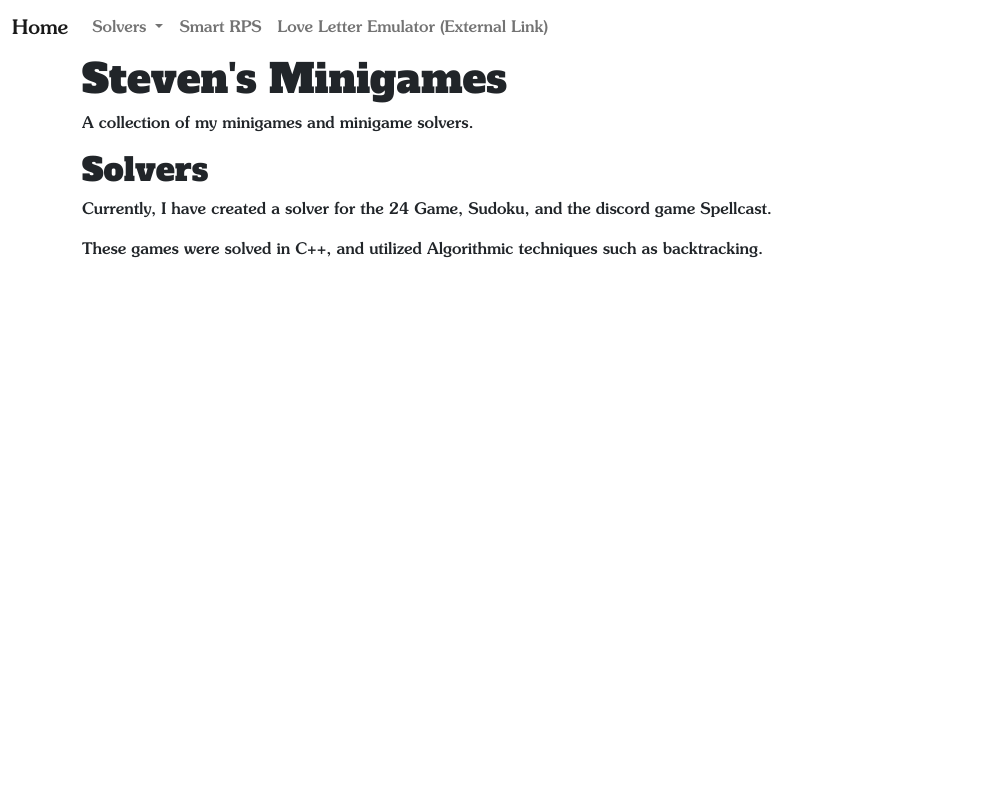
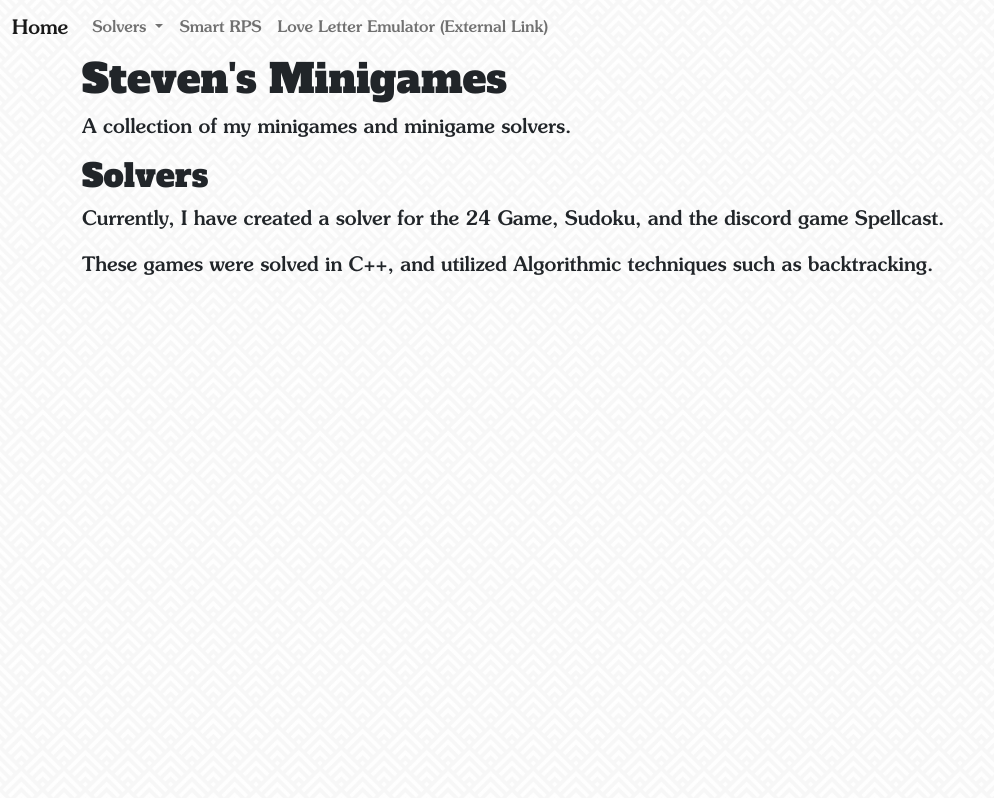
Before and after one commit to StevenAHan/Stevens-Minigames, a Flask app: page / in a window 1280 px wide. Shown: the part 1-799 px from the top of the page, without its empty margins (0-994 px from the left). Run offline with Flask 3, Linux system fonts and the light colour scheme.

Commit message:
added some background

```diff
--- a/app.py
+++ b/app.py
@@ -1,15 +1,9 @@
 from flask import Flask, render_template, redirect, url_for, request, flash
 
 import subprocess
-import logging
-import sys
+
 
 app = Flask(__name__)
-
-app.config["SECRET_KEY"] = "HAVEFUN!"
-
-app.logger.addHandler(logging.StreamHandler(sys.stdout))
-app.logger.setLevel(logging.ERROR)
 
 # Default route
 @app.route("/")
--- a/static/css/style.css
+++ b/static/css/style.css
@@ -8,14 +8,46 @@
     src: url("../fonts/AlfaSlabOne-Regular.ttf");
 }
 
+/* * {
+    font-family: "Souvenir";
+    color: white;
+    text-decoration: none;
+}
+
+body {
+    background-image: url("../img/3151859.jpg");
+    background-size: contain;
+} */
+
 * {
     font-family: "Souvenir";
 }
+
+body {
+    background-image: url("../img/sBoeM.jpg");
+    background-size: 10%;
+}
+
+.background {
+    background-color: #ffffff; /* Set your desired background color here */
+    opacity: 0.7; /* Set the opacity value between 0 (transparent) and 1 (opaque) */
+    position: absolute;
+    top: 0;
+    bottom: 0;
+    left: 0;
+    right: 0;
+    height: 100vh;
+    width: 100vw;
+    z-index: -1; /* Make sure the background stays behind other content */
+  }
 
 h1,h2 {
     font-family: "Alfa";
 }
 
+p {
+    font-size: 20px;
+}
 
 .container {
     position: relative;
--- a/templates/base.html
+++ b/templates/base.html
@@ -12,6 +12,7 @@
   </head>
   <!-- <body style="background-image: linear-gradient(#ffd6ff, #bbd0ff); background-attachment: fixed;"> -->
   <body>
+    <div class="background"></div>
     <nav class="navbar navbar-expand-lg navbar-light navbar-fixed-top">
       <div class="container-fluid">
         <a class="navbar-brand" href="/">Home</a>
--- a/templates/rps.html
+++ b/templates/rps.html
@@ -11,6 +11,4 @@
     <p>To begin, press the start button:</p>
     <button id="start">Start</button>
 
-
-
     {% endblock %}
```
Also changed, not shown: other parts of static/css/style.css (+0 -1 lines), static/img/3151859.jpg (added), static/img/sBoeM.jpg (added), static/img/sULMQE.jpg (added), static/img/tes.jpg (added).
